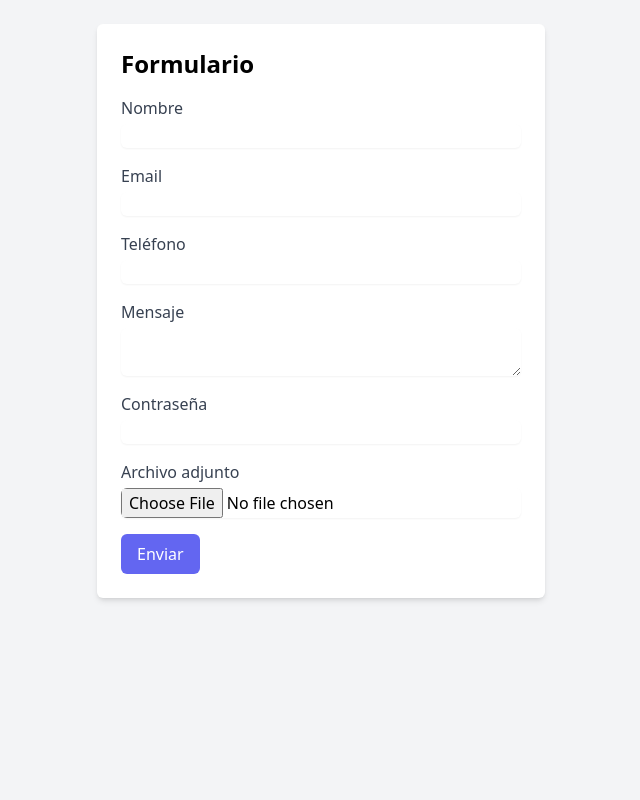
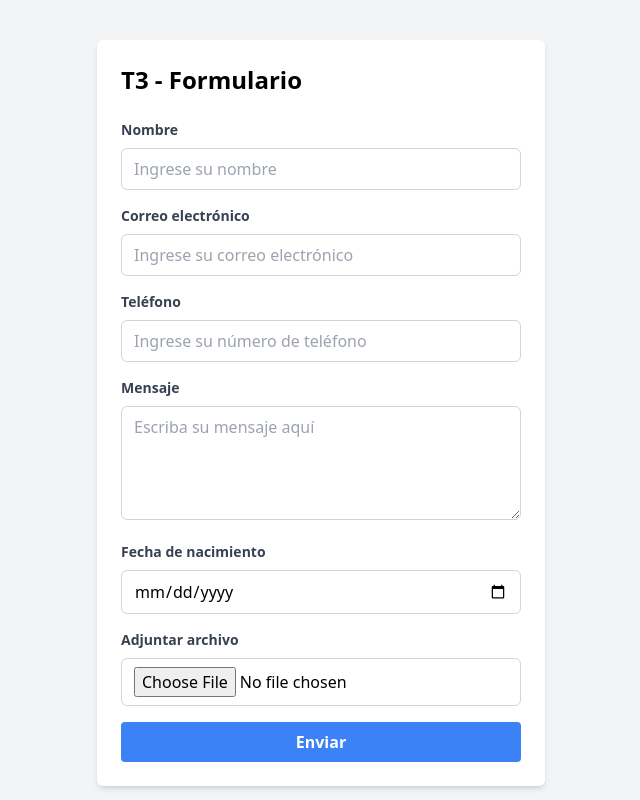
Before and after one commit to raulbalrod/tailwind, a website: page 01-get-started/src/Form.html in a window 1280 px wide. Shown: the whole page, without its empty margins (319-959 px from the left). Drawn offline with Linux system fonts and the light colour scheme.

Commit message:
Update T3 - Formulario

```diff
--- a/01-get-started/src/Form.html
+++ b/01-get-started/src/Form.html
@@ -6,61 +6,80 @@
     <title>T3 - Form</title>
     <link href="./output.css" rel="stylesheet" />
   </head>
-  <body class="bg-gray-100 p-6">
-    <div class="max-w-md mx-auto bg-white p-6 rounded-md shadow-md">
-      <h2 class="text-2xl font-semibold mb-4">Formulario</h2>
+  <body class="bg-gray-100">
+    <div class="max-w-md mx-auto mt-10 bg-white p-6 rounded-md shadow-md">
+      <h2 class="text-2xl font-bold mb-6">T3 - Formulario</h2>
       <form>
         <div class="mb-4">
-          <label for="nombre" class="block text-gray-700">Nombre</label>
+          <label for="nombre" class="block text-gray-700 text-sm font-bold mb-2"
+            >Nombre</label
+          >
           <input
             type="text"
-            class="form-input mt-1 block w-full rounded-md border-gray-300 shadow-sm focus:border-indigo-300 focus:ring focus:ring-indigo-200 focus:ring-opacity-50"
+            class="w-full px-3 py-2 rounded-md border border-gray-300 focus:outline-none focus:border-blue-500"
+            placeholder="Ingrese su nombre"
           />
         </div>
         <div class="mb-4">
-          <label for="email" class="block text-gray-700">Email</label>
+          <label for="email" class="block text-gray-700 text-sm font-bold mb-2"
+            >Correo electrónico</label
+          >
           <input
             type="email"
-            class="form-input mt-1 block w-full rounded-md border-gray-300 shadow-sm focus:border-indigo-300 focus:ring focus:ring-indigo-200 focus:ring-opacity-50"
+            class="w-full px-3 py-2 rounded-md border border-gray-300 focus:outline-none focus:border-blue-500"
+            placeholder="Ingrese su correo electrónico"
           />
         </div>
         <div class="mb-4">
-          <label for="telefono" class="block text-gray-700">Teléfono</label>
+          <label
+            for="telefono"
+            class="block text-gray-700 text-sm font-bold mb-2"
+            >Teléfono</label
+          >
           <input
             type="tel"
-            class="form-input mt-1 block w-full rounded-md border-gray-300 shadow-sm focus:border-indigo-300 focus:ring focus:ring-indigo-200 focus:ring-opacity-50"
+            class="w-full px-3 py-2 rounded-md border border-gray-300 focus:outline-none focus:border-blue-500"
+            placeholder="Ingrese su número de teléfono"
           />
         </div>
         <div class="mb-4">
-          <label for="mensaje" class="block text-gray-700">Mensaje</label>
+          <label
+            for="mensaje"
+            class="block text-gray-700 text-sm font-bold mb-2"
+            >Mensaje</label
+          >
           <textarea
-            class="form-textarea mt-1 block w-full rounded-md border-gray-300 shadow-sm focus:border-indigo-300 focus:ring focus:ring-indigo-200 focus:ring-opacity-50"
+            rows="4"
+            class="w-full px-3 py-2 rounded-md border border-gray-300 focus:outline-none focus:border-blue-500"
+            placeholder="Escriba su mensaje aquí"
           ></textarea>
         </div>
         <div class="mb-4">
-          <label for="password" class="block text-gray-700">Contraseña</label>
+          <label for="fecha" class="block text-gray-700 text-sm font-bold mb-2"
+            >Fecha de nacimiento</label
+          >
           <input
-            type="password"
-            class="form-input mt-1 block w-full rounded-md border-gray-300 shadow-sm focus:border-indigo-300 focus:ring focus:ring-indigo-200 focus:ring-opacity-50"
+            type="date"
+            class="w-full px-3 py-2 rounded-md border border-gray-300 focus:outline-none focus:border-blue-500"
           />
         </div>
         <div class="mb-4">
-          <label for="archivo" class="block text-gray-700"
-            >Archivo adjunto</label
+          <label
+            for="archivo"
+            class="block text-gray-700 text-sm font-bold mb-2"
+            >Adjuntar archivo</label
           >
           <input
             type="file"
-            class="form-input mt-1 block w-full rounded-md border-gray-300 shadow-sm focus:border-indigo-300 focus:ring focus:ring-indigo-200 focus:ring-opacity-50"
+            class="w-full px-3 py-2 rounded-md border border-gray-300 focus:outline-none focus:border-blue-500"
           />
         </div>
-        <div class="flex items-center justify-between">
-          <button
-            type="submit"
-            class="bg-indigo-500 text-white px-4 py-2 rounded-md hover:bg-indigo-600 focus:outline-none focus:bg-indigo-600"
-          >
-            Enviar
-          </button>
-        </div>
+        <button
+          type="submit"
+          class="w-full bg-blue-500 hover:bg-blue-700 text-white font-bold py-2 px-4 rounded focus:outline-none focus:shadow-outline"
+        >
+          Enviar
+        </button>
       </form>
     </div>
   </body>
```
Also changed, not shown: 01-get-started/src/output.css.
